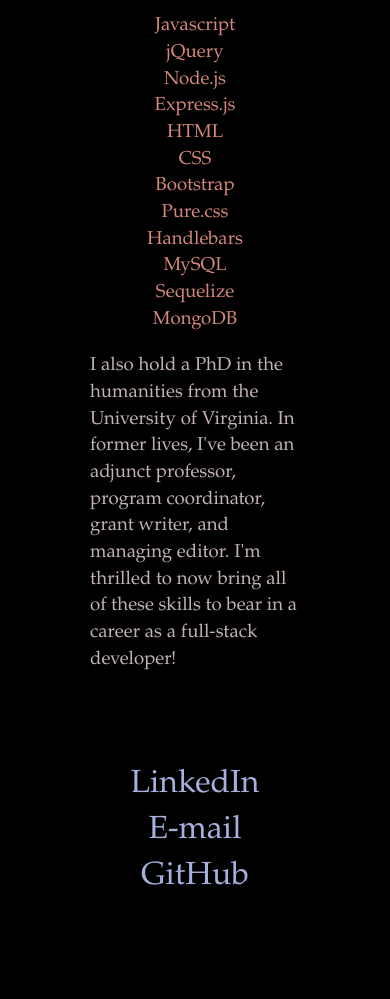
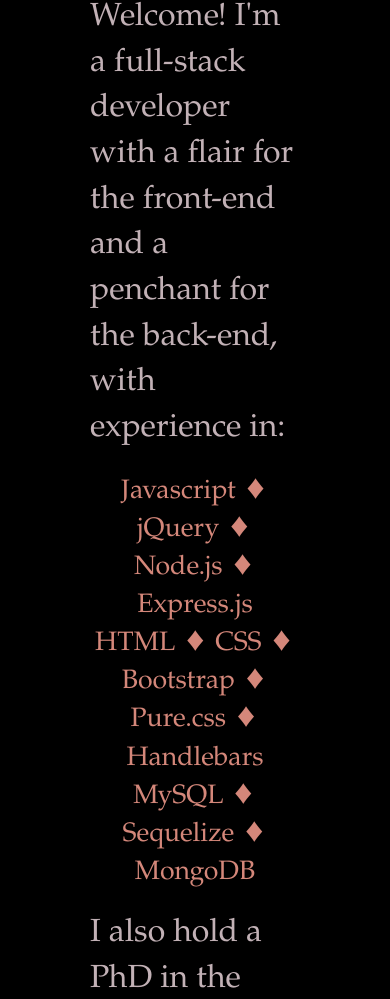
Before and after one commit to endlessashley/PortfolioWebsite, a plain HTML site: page index.html in a window 390 px wide. Shown: the part 998-1997 px from the top of the page. Before the commit the page ends 1929 px from the top, so only its background shows below. Drawn offline with nearby package versions, Linux system fonts and the light colour scheme.

Commit message:
larger font-sizes for mobile, reformatting skills

```diff
--- a/assets/css/style.css
+++ b/assets/css/style.css
@@ -21,14 +21,14 @@ img {
 
 
 h1 {
-    font-size: 15vw;
+    font-size: 18vw;
     letter-spacing: -.06em;
 }
 
 
 h2 {
     float: right;
-    font-size: 3vw;
+    font-size: 4vw;
     color: #d4877a;
     text-align: left;
 }
@@ -44,7 +44,7 @@ a:hover {
   }
 
 p {
-    font-size: 14pt;
+    font-size: 24pt;
     color: #c2b1b6;
     margin: 20px;
     align-self: center;
@@ -53,7 +53,7 @@ p {
 .btn {
     background-color: black;
     color: #a5b0dd;
-    font-size: 32px;
+    font-size: 32pt;
 }
 
 .btn:hover {
@@ -85,13 +85,6 @@ p {
   width: 100vw;
 }
 
-ul {
-    text-align: center;
-    list-style-type: none;
-    font-size: 14pt;
-    color: #d4877a;
-}
-
 /* header div styling */
 
 .header {
@@ -116,7 +109,7 @@ ul {
 .nav {
     display: flex;
     align-items: center;
-    font-size: 24pt;
+    font-size: 32pt;
     margin: 30px;
     justify-content: space-around;
 }
@@ -143,6 +136,17 @@ ul {
     margin:40px;
     min-height: 400px;
     align-items: center
+}
+
+.skills {
+    text-align: center;
+    color: #d4877a;
+    font-size: 20pt;
+}
+
+.skills p{
+    color: #d4877a;
+    font-size: 20pt;
 }
 
 /* Portfolio styling */
--- a/index.html
+++ b/index.html
@@ -36,21 +36,12 @@
             <div class="col-xs-12 col-md-4" id="headshot-col"><img src="./assets/images/portfolio-picture-921.jpeg" alt="headshot" class="img-responsive" id="headshot"/></div>
             <div class="col-xs-12 col-md-8">
                 <p>Welcome! I'm a full-stack developer with a flair for the front-end
-                    and a penchant for the back-end, with experience in:
-                    <ul>
-                        <li>Javascript</li>
-                        <li>jQuery</li>
-                        <li>Node.js</li>
-                        <li>Express.js</li>
-                        <li>HTML</li>
-                        <li>CSS</li>
-                        <li>Bootstrap</li>
-                        <li>Pure.css</li>
-                        <li>Handlebars</li>
-                        <li>MySQL</li>
-                        <li>Sequelize</li>
-                        <li>MongoDB</li>
-                    </ul>
+                    and a penchant for the back-end, with experience in:</p>
+
+                    <div class="skills">
+                   <p> Javascript &#9830  jQuery  &#9830 Node.js &#9830 Express.js</br>
+                   HTML &#9830 CSS &#9830 Bootstrap &#9830 Pure.css &#9830 Handlebars</br>
+                   MySQL &#9830 Sequelize &#9830 MongoDB</p></div>
                     <p>I also hold a PhD in the humanities from the University of Virginia.
                         In former lives, I've been an adjunct professor, program coordinator, grant writer, and managing editor.
                         I'm thrilled to now bring all of these skills to bear in a career as a full-stack developer!
```
